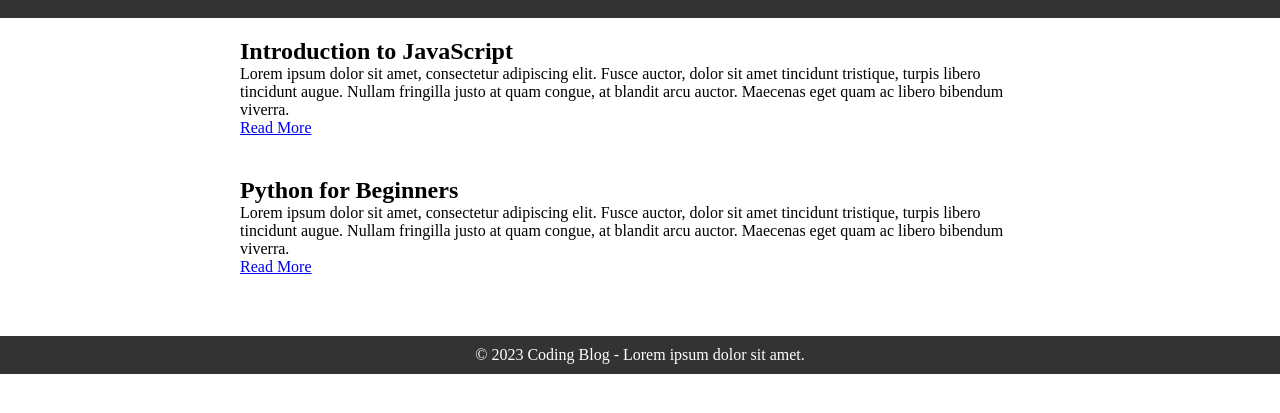
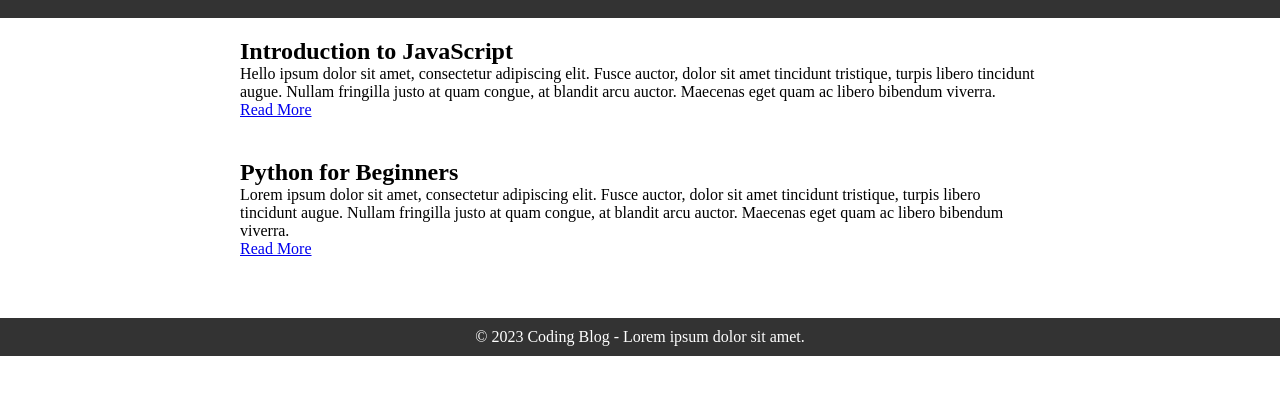
Before and after one commit to sorenado/etchons.github.io, a plain HTML site: page index.html in a window 1280 px wide. Shown: the part 77-490 px from the top of the page. Drawn offline with Linux system fonts and the light colour scheme.

Commit message:
Update of the Index

```diff
--- a/index.html
+++ b/index.html
@@ -24,7 +24,7 @@
     <main>
         <article>
             <h2>Introduction to JavaScript</h2>
-            <p>Lorem ipsum dolor sit amet, consectetur adipiscing elit. Fusce auctor, dolor sit amet tincidunt tristique, turpis libero tincidunt augue. Nullam fringilla justo at quam congue, at blandit arcu auctor. Maecenas eget quam ac libero bibendum viverra.</p>
+            <p>Hello ipsum dolor sit amet, consectetur adipiscing elit. Fusce auctor, dolor sit amet tincidunt tristique, turpis libero tincidunt augue. Nullam fringilla justo at quam congue, at blandit arcu auctor. Maecenas eget quam ac libero bibendum viverra.</p>
             <a href="javascript-article.html">Read More</a>
         </article>
 
```
